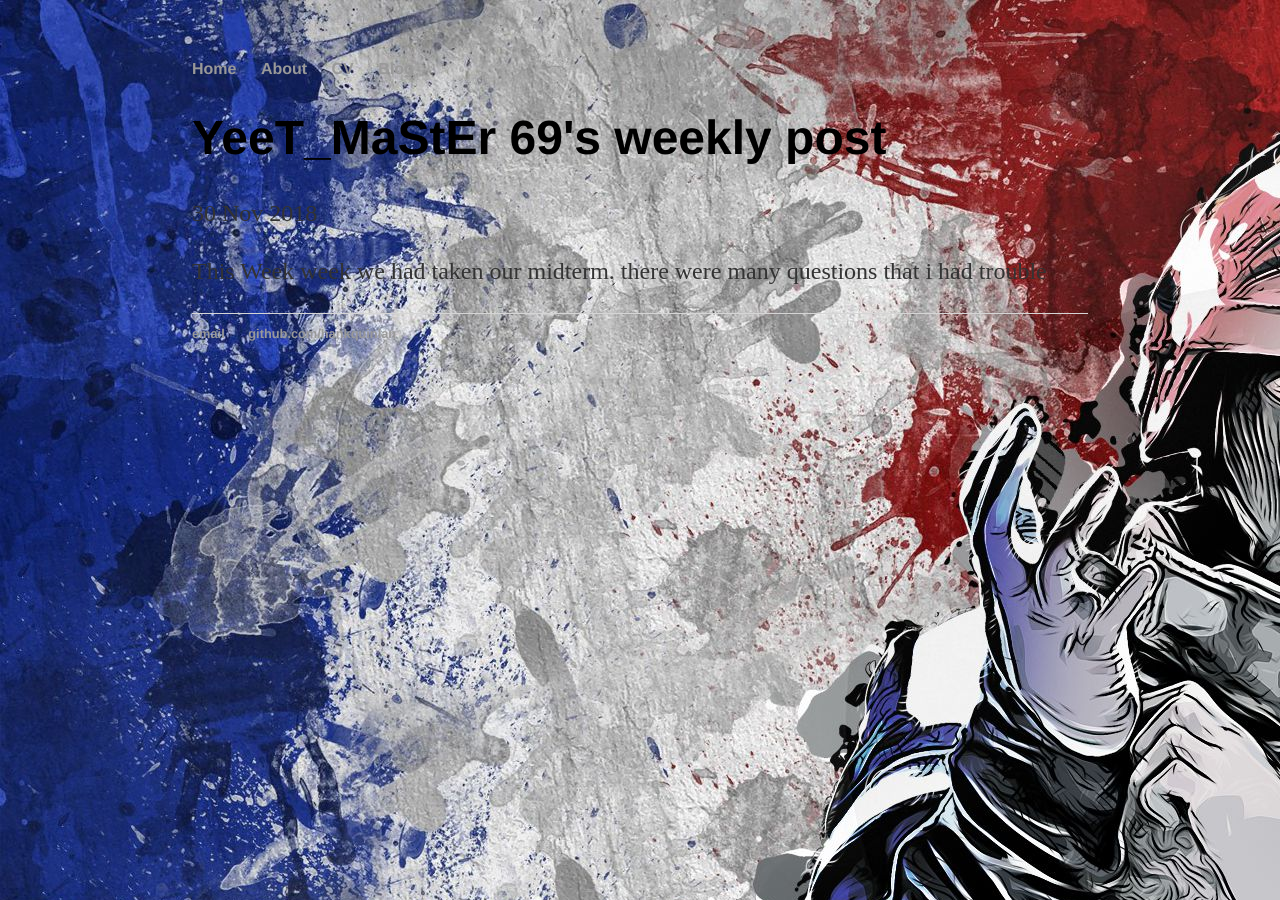
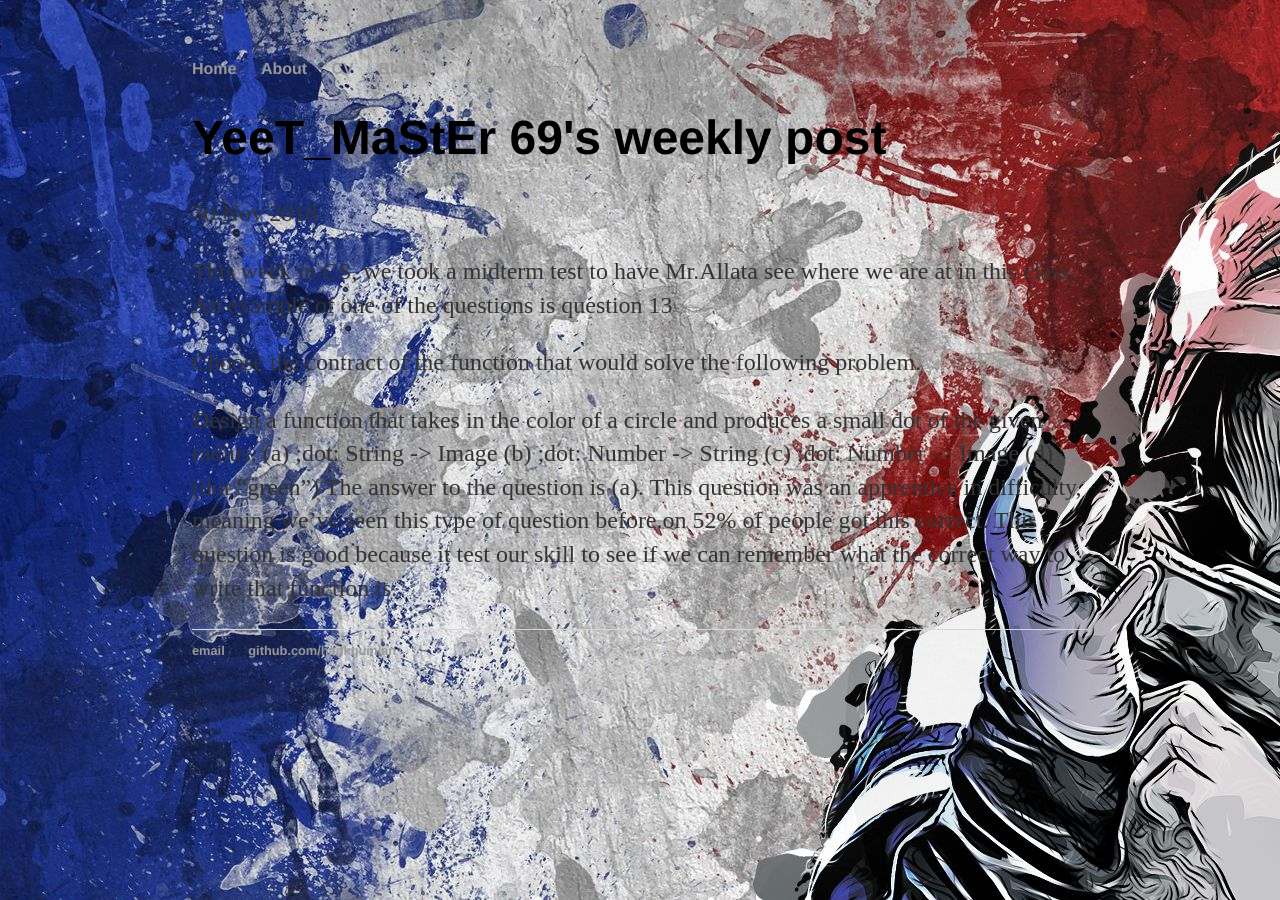
Before and after one commit to josephg5649/joseph5649.github.io, a Jekyll site: the page built from _posts/2018-11-28-weekly-reflect.md, in a window 1280 px wide. Built offline with Jekyll 4.4.1, drawn with Linux system fonts in a browser that asks for light colours.

Commit message:
Update 2018-11-28-weekly-reflect.md

```diff
--- a/_posts/2018-11-28-weekly-reflect.md
+++ b/_posts/2018-11-28-weekly-reflect.md
@@ -3,4 +3,13 @@
 title: "YeeT_MaStEr 69's weekly post"
 date: 2018-11-30
 ---
-This Week week we had taken our midterm. there were many questions that i had trouble
+This week in CS, we took a midterm test to have Mr.Allata see where we are at in this class.  An example of one of the questions is question 13
+
+Choose the contract of the function that would solve the following problem.
+
+Design a function that takes in the color of a circle and produces a small dot of the given radius.
+(a) ;dot: String -> Image
+(b) ;dot: Number -> String
+(c) ;dot: Number -> Image
+(d) (dot "green")
+The answer to the question is (a). This question was an apprentice in difficulty, meaning we’ve seen this type of question before.on 52% of people got this correct. This question is good because it test our skill to see if we can remember what the correct way to write that function is.
```
